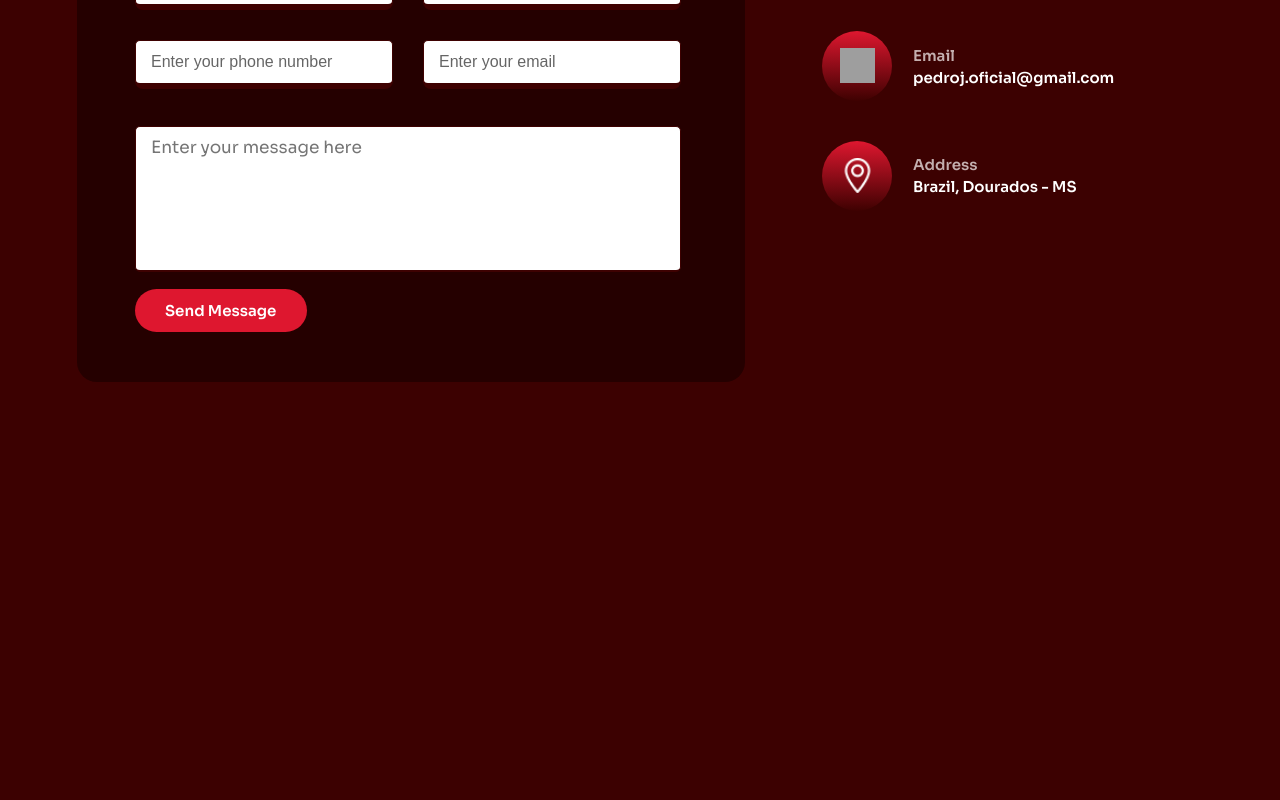
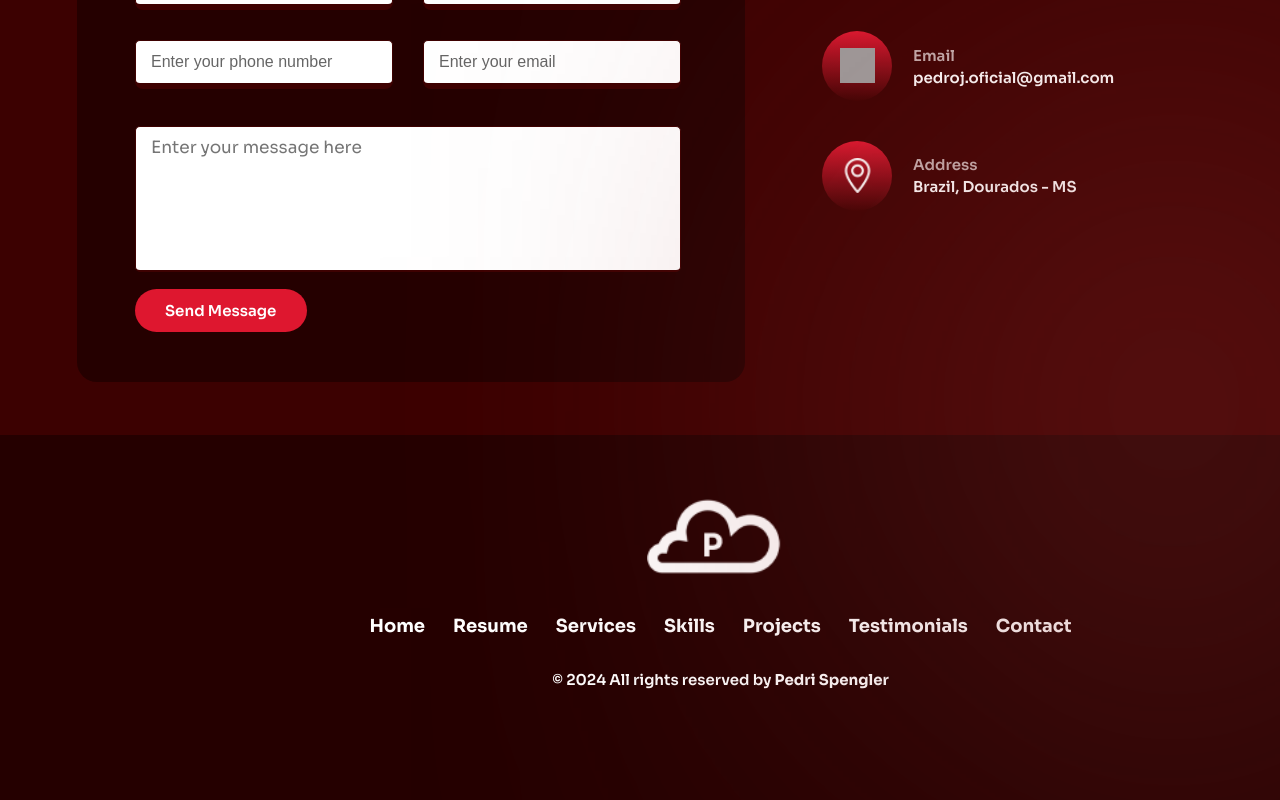
Before and after one commit to PedriSpengler/My-portfolio, a React (Create React App) app: page / in a window 1280 px wide. Shown: the part 5119-5919 px from the top of the page. Before the commit the page ends 5554 px from the top, so only its background shows below. Built offline with nearby package versions, Linux system fonts and the light colour scheme; grey boxes are pictures that could not be loaded.

Commit message:
finish page

```diff
--- a/src/App.js
+++ b/src/App.js
@@ -6,6 +6,7 @@ import Skills from './components/skills/Skills';
 import Projetos from './components/projetos/Projetos';
 import Historia from './components/historia/Historia';
 import Work from './components/work/Work';
+import Rodape from './components/rodape/Rodape';
 
 
 function App() {
@@ -19,6 +20,7 @@ function App() {
       <Projetos/>
       <Historia/>
       <Work/>
+      <Rodape/>
     </>
   );
 }
--- /dev/null
+++ b/src/components/rodape/Rodape.js
@@ -0,0 +1,39 @@
+import "./Rodape.scss";
+import Logo from "../../assets/Icon Pedri.png";
+import { useState } from 'react';
+
+const Rodape = () => {
+
+    const [showNav, setShowNav] = useState(false);
+    return <section className="rodape section-padding">
+        <div className="section-title rodapes">
+            <img src={Logo} alt="" />
+            <ul className={`${showNav ? "show" : ""}`}>
+                <li onClick={() => setShowNav(false)}>
+                    <a href="/">Home</a>
+                </li>
+                <li onClick={() => setShowNav(false)}>
+                    <a href="/">Resume</a>
+                </li>
+                <li onClick={() => setShowNav(false)}>
+                    <a href="/">Services</a>
+                </li>
+                <li onClick={() => setShowNav(false)}>
+                    <a href="/">Skills</a>
+                </li>
+                <li onClick={() => setShowNav(false)}>
+                    <a href="/">Projects</a>
+                </li>
+                <li onClick={() => setShowNav(false)}>
+                    <a href="/">Testimonials</a>
+                </li>
+                <li onClick={() => setShowNav(false)}>
+                    <a href="/">Contact</a>
+                </li>
+            </ul>
+            <h5>© 2024 All rights reserved by <strong>Pedri Spengler</strong></h5>
+        </div>
+    </section>
+}
+
+export default Rodape;
--- /dev/null
+++ b/src/components/rodape/Rodape.scss
@@ -0,0 +1,57 @@
+@import '../../styles/mixins.scss';
+
+.rodape{
+    height: 365px;
+    padding: 44px 337px 105px 338px;
+    background-color: #250000;
+
+    .rodapes{
+        width: 765px;
+        display: flex;
+        justify-content: center;
+        align-items: center;
+        flex-direction: column;
+        gap: 30px;
+
+        img{
+            height: 102px;
+            flex-grow: 0;
+            padding: 18.5px 69px 6.5px 59px;
+        }
+
+        ul {
+            display: flex;
+            gap: 28px;
+            list-style: none;
+            margin: 0;
+            padding: 0;
+            transition: all 3s ease;
+            text-decoration: none;
+
+            li {
+                list-style: none;
+                margin: 0;
+                padding: 0;
+            }
+        }
+
+        a {
+            color: #fff;
+            font-weight: bold;
+            font-family: 'Sora', sans-serif;
+            position: relative;
+            transition: color 1s ease, color 1s ease;
+            text-decoration: none;
+            list-style: none;
+
+            &:hover {
+                background-color: var(--primary-color);
+                -webkit-background-clip: text;
+                background-clip: text;
+                -webkit-text-fill-color: transparent;
+                transition: background-color 2s ease, -webkit-background-clip 2s ease, -webkit-text-fill-color 2s ease; // Aumentando a duração da transição
+            }
+
+        }
+    }
+}
--- a/src/components/work/Work.js
+++ b/src/components/work/Work.js
@@ -32,6 +32,7 @@ const Work = () => {
                 </div>
             </div>
             <div className="atributos">
+                <div className="lightshadow"></div>
                 <div className="elipse-tel">
                     <div className="telefone">
                         <img src={Telefone} alt="" />
--- a/src/components/work/Work.scss
+++ b/src/components/work/Work.scss
@@ -163,6 +163,7 @@
   .atributos{
     width: 500px;
     height: 258px;
+
 
         .elipse-tel{
           display: flex;
@@ -365,4 +366,17 @@
             }
         }
     }
+
+    .lightshadow {
+      position: absolute;
+      top: 720%;
+      left: 90%;
+      width: 308px;
+      height: 308px;
+      padding: 130px 220px 333px 40px;
+      filter: blur(240px);
+      background-image: radial-gradient(circle at 55% 40%, #e86a6a, #5d0c0c 84%);
+      transform: translate(-45%, -95%);
+      z-index: 3;
+    }
 }
```
